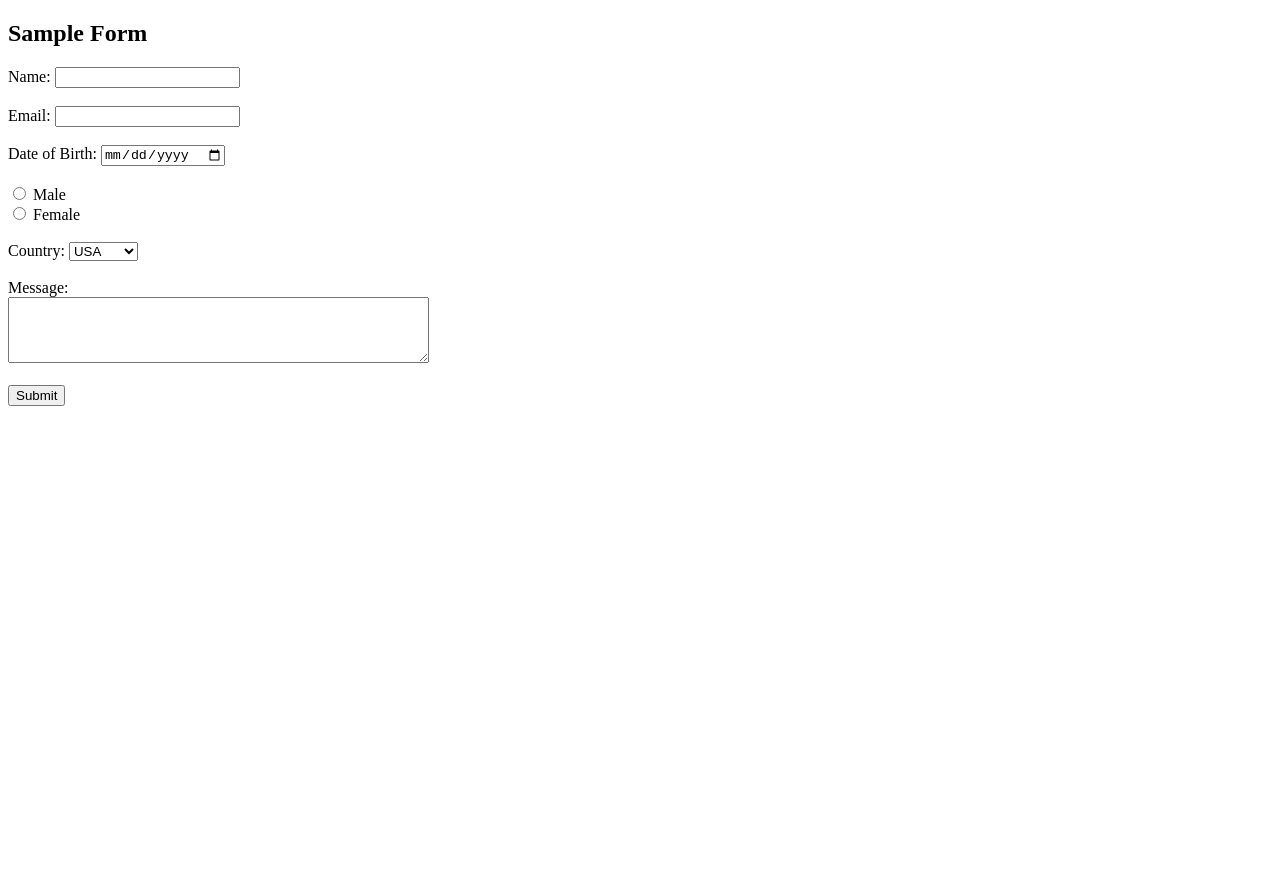
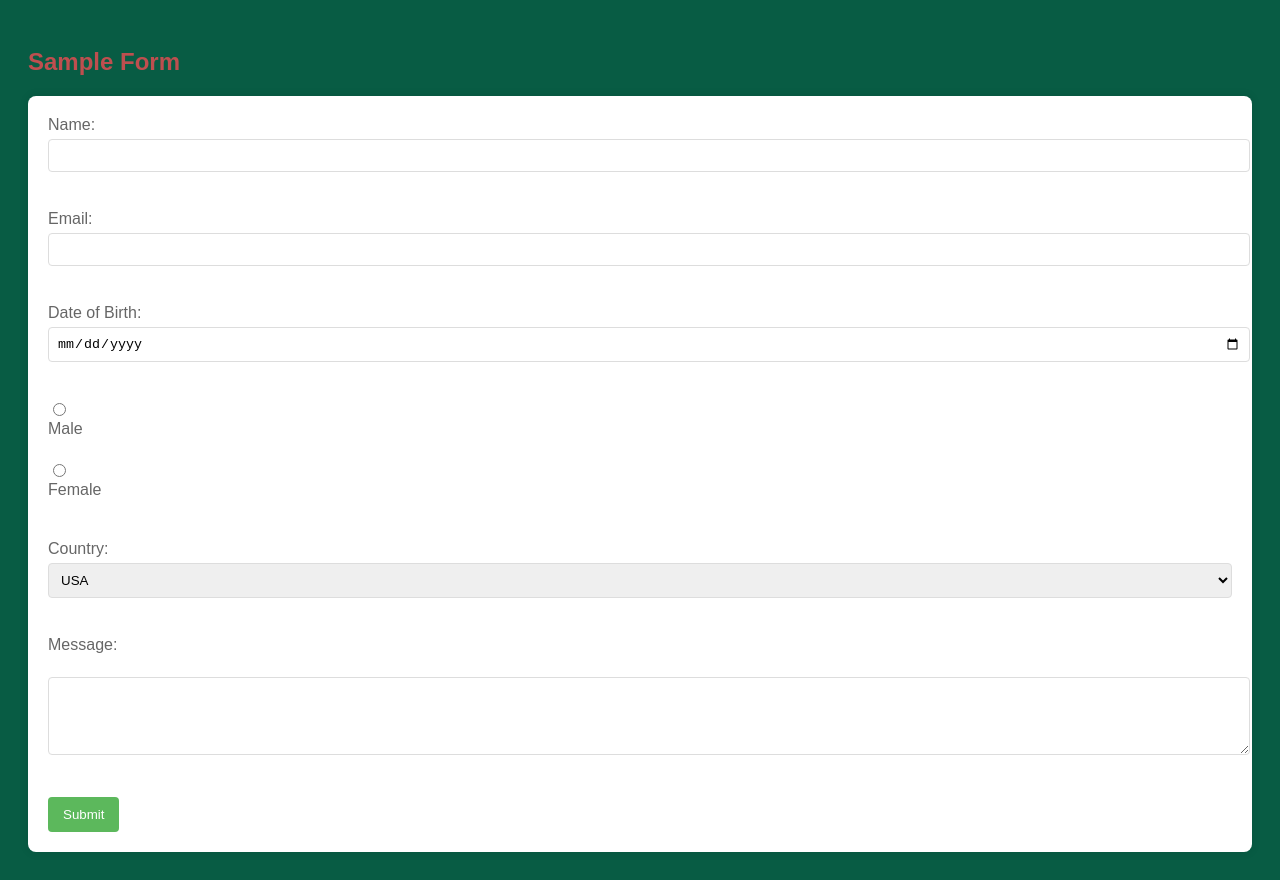
Before and after one commit to ogola5/garsen, a plain HTML site: page index.html in a window 1280 px wide. Before the commit the page ends 800 px from the top, so only its background shows below. Drawn offline with Linux system fonts and the light colour scheme.

Commit message:
updating the styling

```diff
--- a/index.html
+++ b/index.html
@@ -2,6 +2,7 @@
 <html>
 <head>
     <title>Sample Form Submission</title>
+    <link rel="stylesheet" href="styles.css">
     <!-- The <title> tag sets the title of the webpage, seen in the browser tab -->
 </head>
 <body>
--- /dev/null
+++ b/styles.css
@@ -0,0 +1,52 @@
+/* style.css */
+body {
+    font-family: Arial, sans-serif;
+    background-color: #085c44;
+    padding: 20px;
+}
+
+h2 {
+    color: #be4f4f;
+}
+
+form {
+    background: #fff;
+    padding: 20px;
+    border-radius: 8px;
+    box-shadow: 0 0 10px rgba(0, 0, 0, 0.1);
+}
+
+label {
+    display: block;
+    margin-bottom: 5px;
+    color: #666;
+}
+
+input[type="text"],
+input[type="email"],
+input[type="date"],
+textarea,
+select {
+    width: 100%;
+    padding: 8px;
+    margin-bottom: 20px;
+    border-radius: 4px;
+    border: 1px solid #ddd;
+}
+
+input[type="radio"] {
+    margin-right: 5px;
+}
+
+input[type="submit"] {
+    background-color: #5cb85c;
+    color: white;
+    padding: 10px 15px;
+    border: none;
+    border-radius: 4px;
+    cursor: pointer;
+}
+
+input[type="submit"]:hover {
+    background-color: #4cae4c;
+}
```
Also changed, not shown: test.html (added, +11 -0 lines).
